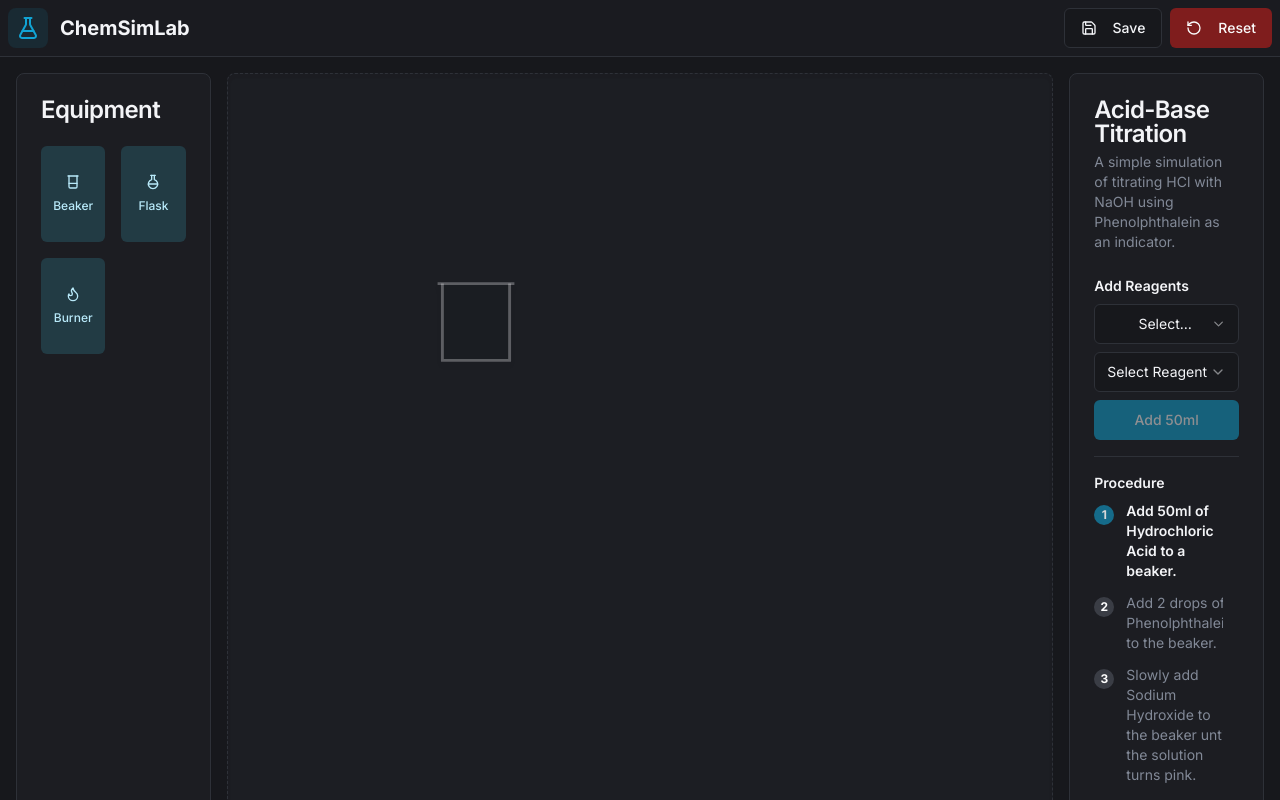
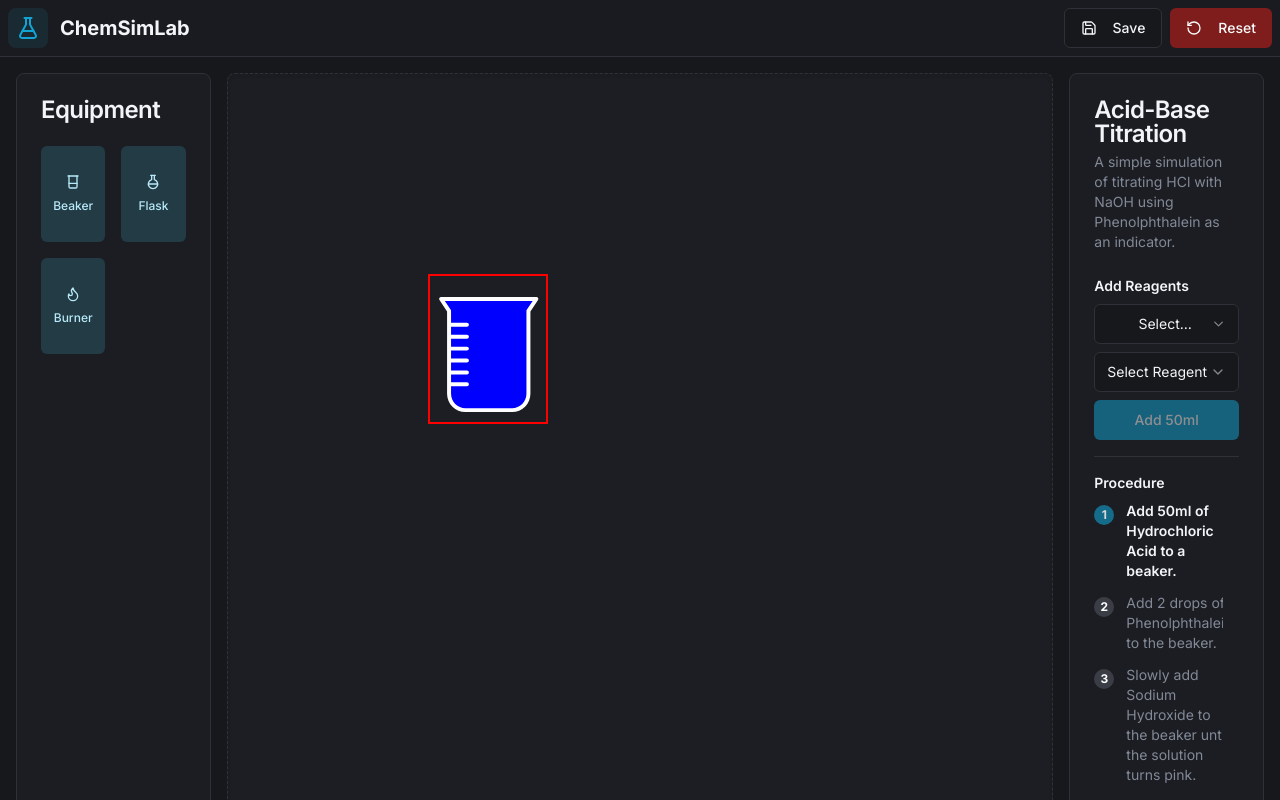
Before and after one commit to void-33/ReactorX, a Next.js app: page / in a window 1280 px wide. Both pictures are taken after a click on the button "Beaker". Built offline with nearby package versions, Linux system fonts and the light colour scheme; what @genkit-ai/google-genai, genkit would draw is missing.

Commit message:
feat(ui): change svg of burette

```diff
--- a/src/components/lab/equipment/Beaker.tsx
+++ b/src/components/lab/equipment/Beaker.tsx
@@ -9,27 +9,18 @@ export default function Beaker({ contents, isHeating }: LabItem) {
   const liquidLevel = contents ? Math.min(contents.volume / 100, 1) : 0;
 
   return (
-    <div className="relative w-24 h-24">
-      <svg viewBox="0 0 100 100" className="w-full h-full drop-shadow-md">
-        {/* Liquid */}
-        {contents && liquidLevel > 0 && (
-          <Liquid
-            color={contents.color}
-            level={liquidLevel}
-            isHeating={isHeating}
-            shape="rect"
-          />
-        )}
-        {/* Beaker Glass */}
-        <path
-          d="M15 10 L15 90 H85 L85 10"
-          stroke="hsl(var(--foreground) / 0.3)"
-          strokeWidth="3"
-          fill="hsl(var(--card) / 0.1)"
-        />
-        {/* Top Rim */}
-        <path d="M10 10 H90" stroke="hsl(var(--foreground) / 0.3)" strokeWidth="3" fill="none" />
-      </svg>
-    </div>
+    <svg width="120" height="150" viewBox="10 40 200 180" fill='#ffffff' style={{ border: '2px solid red' }}>
+      <defs>
+        <clipPath id='beaker-mask'>
+          <path d="m32.57 45.276 11.456 19.12-0.52568 143.91s1.9713 11.039 6.571 16.296c4.5997 5.2568 16.033 9.5937 16.033 9.5937l88.052 0.26284s14.062-4.5997 17.873-9.4623c3.8112-4.8626 6.9653-15.902 6.9653-15.902l-1.0514-145.22 12.222-18.268z" />
+        </clipPath>
+      </defs>
+
+      {/* reagent */}
+      <rect x={0} y={0} width={200} height={400} fill='blue' clipPath='url(#beaker-mask)' ></rect>
+
+      <path fill-rule="evenodd" stroke-width="2.0" d="m196.24 45.704c0.70133-1.0434 0.76977-2.3948 0.17106-3.5066-0.59872-1.1119-1.7618-1.8047-3.0191-1.8047h-164.21c-1.2572 0-2.4205 0.69263-3.0191 1.8047-0.59871 1.1118-0.53028 2.4631 0.17105 3.5066l13.111 19.663v141.85c0 8.3816 3.3269 16.413 9.2541 22.339 5.9269 5.9269 13.958 9.254 22.339 9.254h80.508c8.3816 0 16.413-3.3269 22.339-9.254 5.927-5.927 9.2541-13.958 9.2541-22.339v-141.85l13.111-19.663zm-149.95 148.63v12.88c0 6.56 2.6086 12.855 7.2441 17.499 4.6441 4.6355 10.939 7.2441 17.499 7.2441h80.508c6.5599 0 12.855-2.6086 17.499-7.2441 4.6356-4.6442 7.2442-10.939 7.2442-17.499v-142.88c0-0.67527 0.1967-1.3342 0.57306-1.8987l10.143-15.207h-151.43l10.143 15.207c0.37636 0.56436 0.57306 1.2145 0.57306 1.8987v20.526h27.369c1.8901 0 3.4211 1.531 3.4211 3.4211 0 1.8902-1.5309 3.4212-3.4211 3.4212h-27.369v13.684h27.369c1.8901 0 3.4211 1.5309 3.4211 3.4211s-1.5309 3.4211-3.4211 3.4211h-27.369v13.684h27.369c1.8901 0 3.4211 1.5309 3.4211 3.4211 0 1.8901-1.5309 3.4211-3.4211 3.4211h-27.369v13.684h27.369c1.8901 0 3.4211 1.5309 3.4211 3.4211s-1.5309 3.4211-3.4211 3.4211h-27.369v13.684h27.369c1.8901 0 3.4211 1.5309 3.4211 3.4211s-1.5309 3.4211-3.4211 3.4211h-27.369v13.684h27.369c1.8901 0 3.4211 1.5309 3.4211 3.4211 0 1.8901-1.5309 3.4211-3.4211 3.4211h-27.369z" />
+    </svg>
+
   );
 }
```
Also changed, not shown: assets/beaker.svg (added), 1 other file (tests, documents, lock files or other folders).
